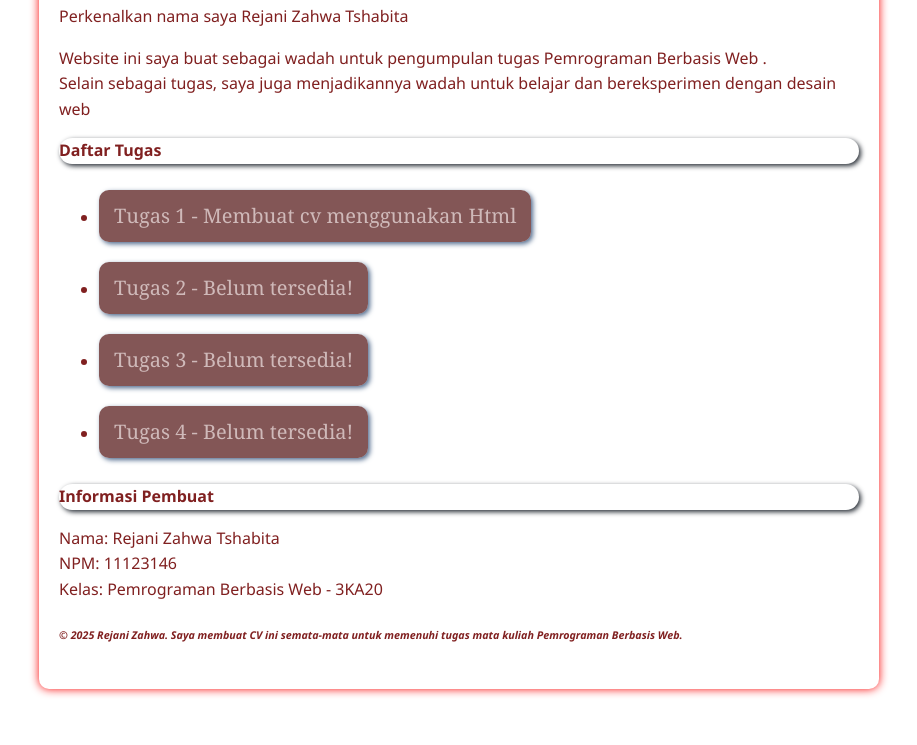
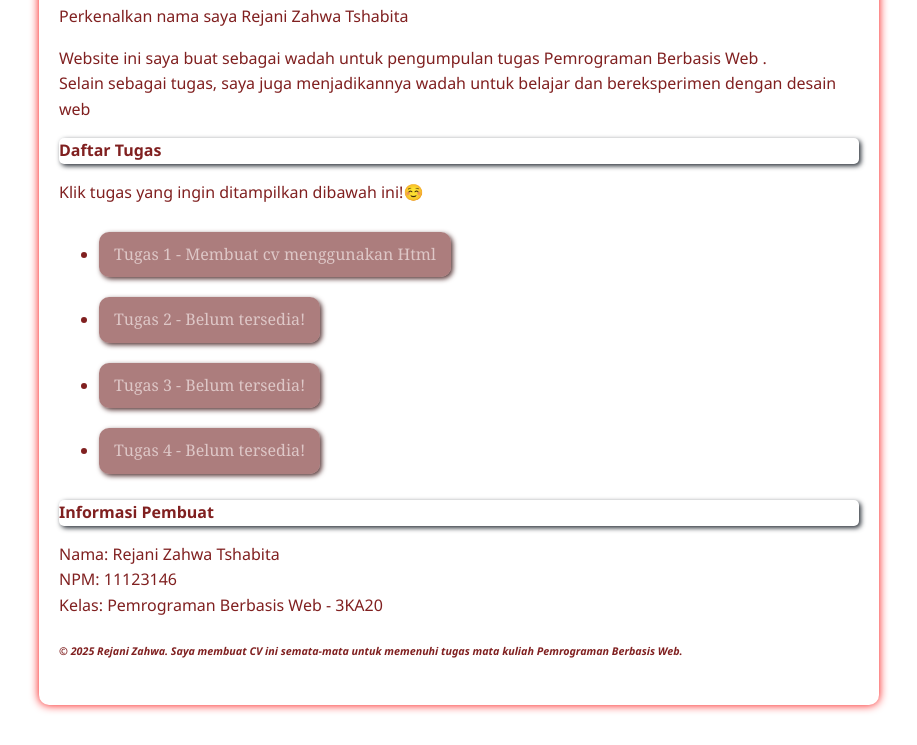
Before and after one commit to Rejani18/HalloIniRejani, a plain HTML site: page index.html in a window 1280 px wide. Shown: the part 150-895 px from the top of the page, without its empty margins (181-1098 px from the left). Drawn offline with Linux system fonts and the light colour scheme.

Commit message:
initial commit

```diff
--- a/index.html
+++ b/index.html
@@ -23,11 +23,10 @@
         color: #f9f0f0a5;
         border-radius: 10px;
         text-decoration: none;
-        font-size: 20px;
         display: inline-block;
         margin: 10px 0;
-        box-shadow: #4f698c 2px 2px 5px;
-        background-color: #490606ad;
+        box-shadow: #573535 2px 2px 5px;
+        background-color: #60070785;
     }
 
     info-pembuat {
@@ -41,7 +40,7 @@
     h2 {
       font-size: medium;
       color: #802020;
-      border-radius: 50px;
+      border-radius: 5px;
       box-shadow: #272d35 2px 2px 5px;
     }
 
@@ -56,6 +55,7 @@
 
   <section id="tugas-list">
     <h2>Daftar Tugas</h2>
+    <p>Klik tugas yang ingin ditampilkan dibawah ini!☺️</p>
     <ul>
         <li><a href="Tugas_k1_CV/cvRejani.html">Tugas 1 - Membuat cv menggunakan Html</a></li>
         <li><a href="">Tugas 2 - Belum tersedia!</a></li>
```
